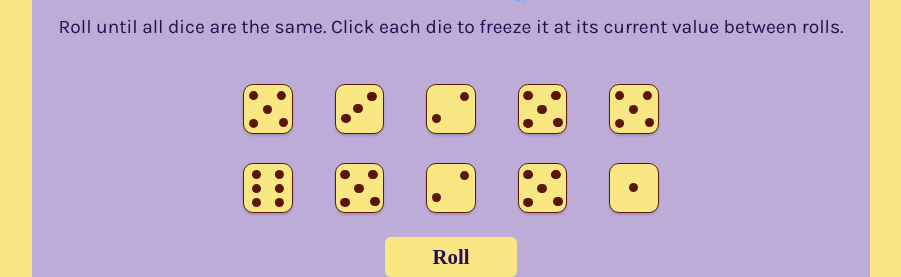
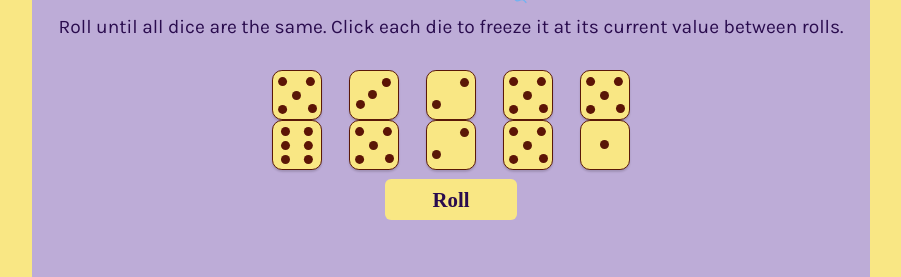
Before and after one commit to carlasmartinsr/Tenzies, a React (Vite) app: page / in a window 1280 px wide. Shown: the part 288-565 px from the top of the page, without its empty margins (189-1090 px from the left). Built offline with nearby package versions, Linux system fonts and the light colour scheme; no server answers; the database is empty; a web font is replaced by a local one.

Commit message:
Update App.css

```diff
--- a/src/App.css
+++ b/src/App.css
@@ -34,14 +34,13 @@ main {
   display: grid;
   grid-template-rows: auto auto;
   grid-template-columns: repeat(5, 1fr);
-  margin: 0;
-  padding: 0;
   max-width: 31.25em;
+  column-gap: 0.5em;
 }
 
 @media (min-width: 430px) {
   .dice-container {
-    column-gap: 0.8em;
+    column-gap: 1.7em;
     margin: 0.8em 0 0.6em 0;
     max-width: 31.25em;
   }
@@ -54,7 +53,6 @@ main {
   border-radius: 0.62em;
   border: 0.063em solid #5a1807;
   position: relative;
-  margin: 0.9em;
   cursor: pointer;
   transition: all 0.05s ease-in-out;
 }
@@ -148,7 +146,13 @@ main {
 header {
   display: flex;
   align-items: center;
-  justify-content: space-around;
+  justify-content: center;
+}
+
+@media (min-width: 430px) {
+  header {
+    justify-content: space-around;
+  }
 }
 
 .container-games {
```
